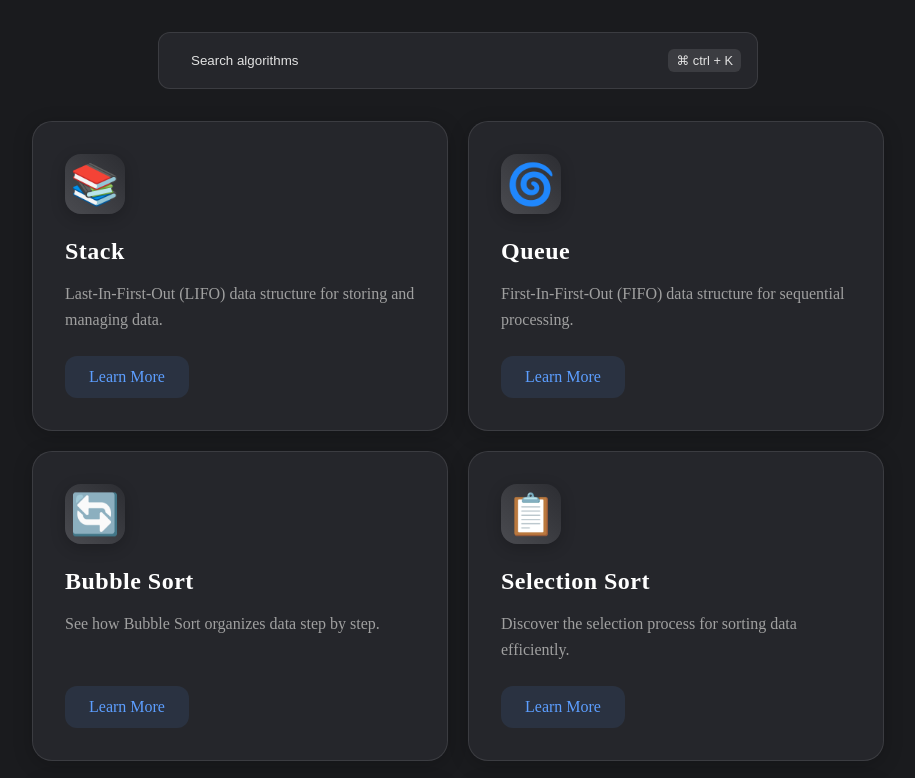
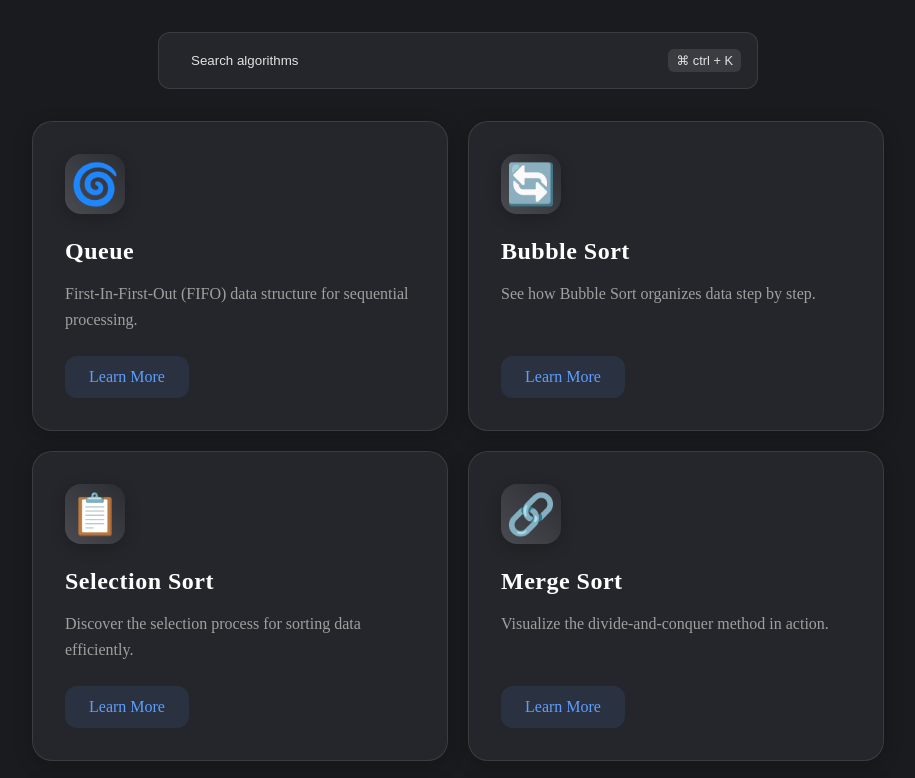
Before and after one commit to yesutkarsh/B41_WEB_005_Responsive-Rebels, a website: page frontend/Algorithms_Page/index.html in a window 1280 px wide. Shown: the top 778 px of the page, without its empty margins (182-1097 px from the left). Drawn offline with Linux system fonts and the light colour scheme.

Commit message:
changed ui

```diff
--- a/frontend/Algorithms_Page/index.html
+++ b/frontend/Algorithms_Page/index.html
@@ -113,13 +113,7 @@
 
     <!-- Algorithm List Section -->
     <div class="algorithm-list">
-        <!-- Stack -->
-        <div class="algorithm-card">
-            <div class="algorithm-icon">📚</div>
-            <h3>Stack</h3>
-            <p>Last-In-First-Out (LIFO) data structure for storing and managing data.</p>
-            <a href="../Algorithms/Stack/main.html">Learn More</a>
-        </div>
+
 
         <!-- Queue -->
         <div class="algorithm-card">
--- a/frontend/package.json
+++ b/frontend/package.json
@@ -10,6 +10,7 @@
   "license": "ISC",
   "description": "",
   "dependencies": {
-    "@kinde-oss/kinde-auth-pkce-js": "^4.2.2"
+    "@kinde-oss/kinde-auth-pkce-js": "^4.2.2",
+    "dotenv": "^16.4.7"
   }
 }
```
Also changed, not shown: 1 other file.
